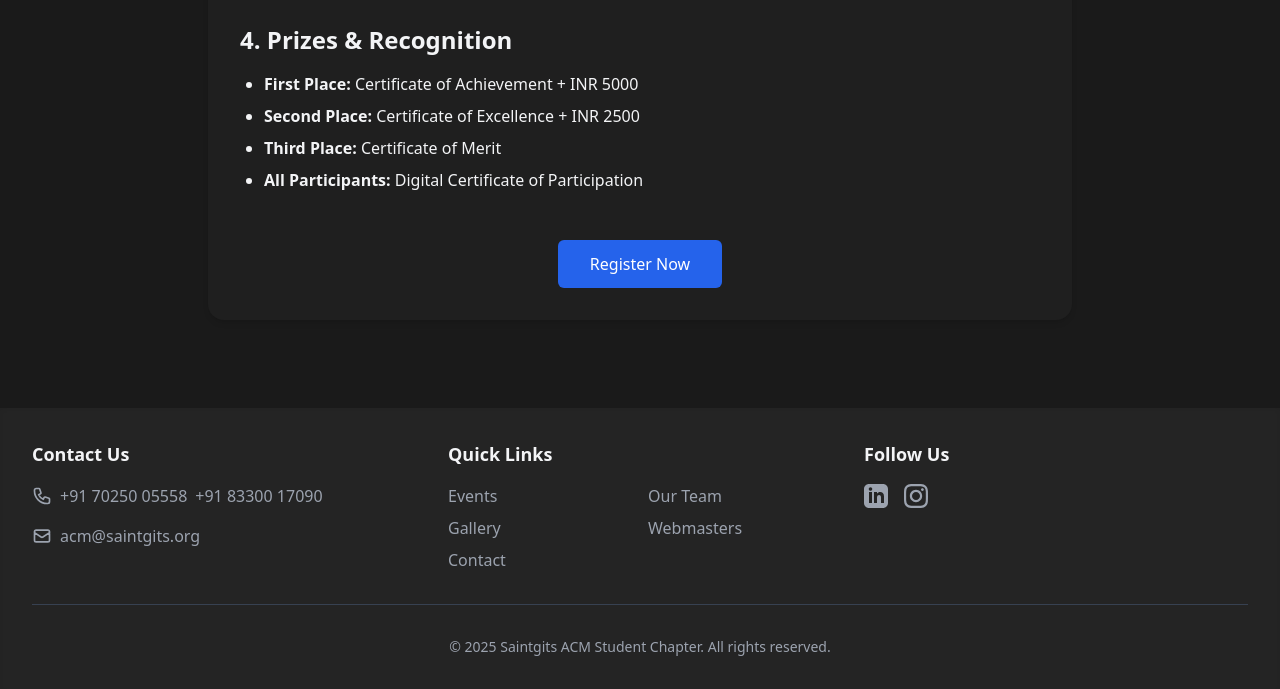
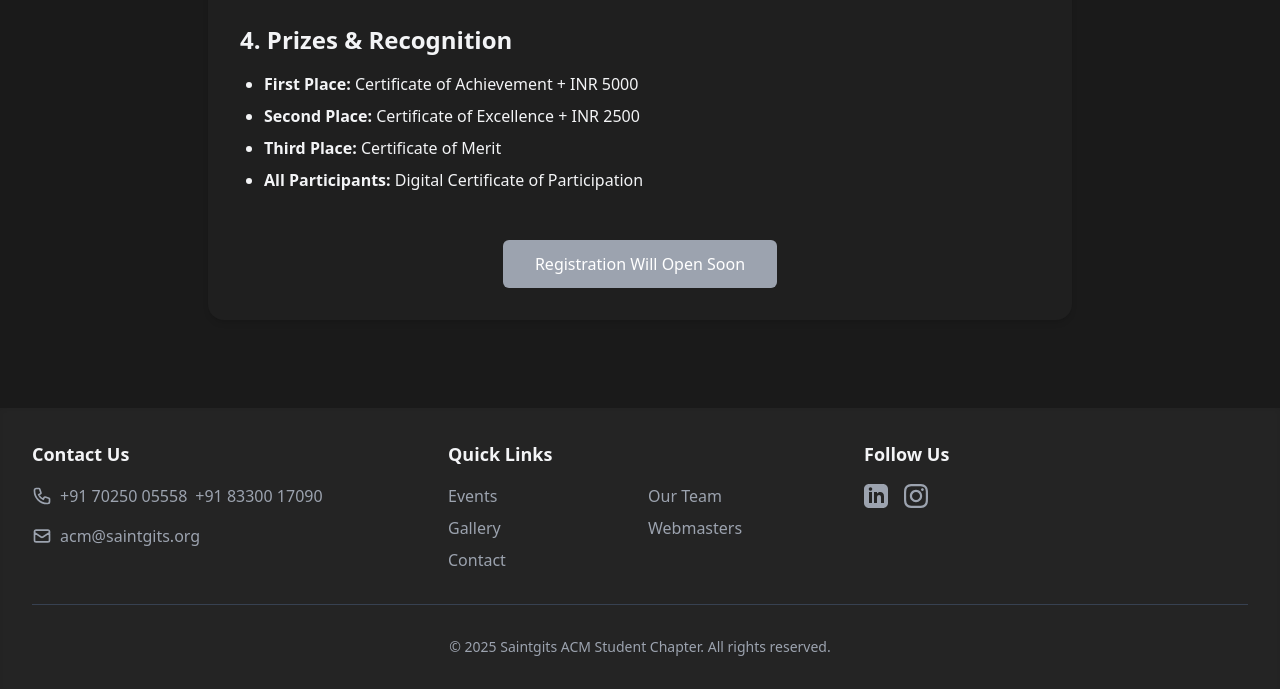
Before and after one commit to abinroy04/ACM-Website, a Flask app: page /rules in a window 1280 px wide. Shown: the part 1309-1998 px from the top of the page. Run offline with Flask 3, Linux system fonts and the light colour scheme; some libraries are stand-ins or nearby versions.

Commit message:
Update rules.html

```diff
--- a/templates/rules.html
+++ b/templates/rules.html
@@ -108,10 +108,16 @@
 
             <!-- Registration Button -->
             <div class="mt-12 text-center">
+                {% if event and event.registration_enabled == 1 %}
                 <a href="{{ url_for('register') }}"
                    class="inline-block bg-blue-600 text-white px-8 py-3 rounded-md hover:bg-blue-700 transition-colors">
                     Register Now
                 </a>
+                {% else %}
+                <span class="inline-block bg-gray-400 text-white px-8 py-3 rounded-md cursor-not-allowed">
+                    Registration Will Open Soon
+                </span>
+                {% endif %}
             </div>
         </div>
     </div>
```
